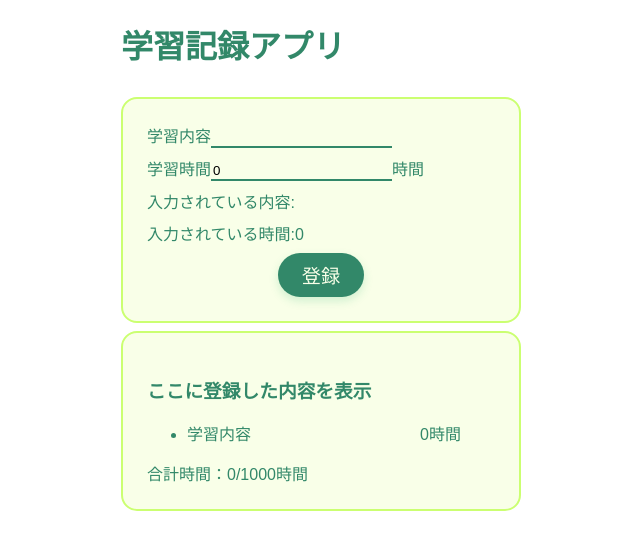
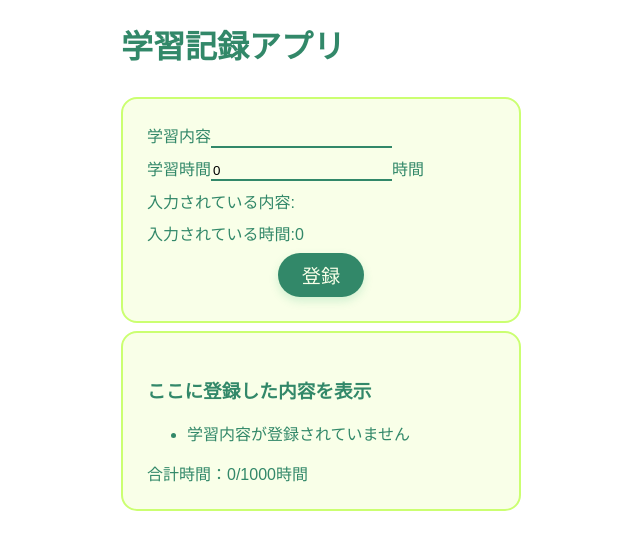
Before and after one commit to mimimi444/next-study-reccording-app, a Next.js app: page / in a window 1280 px wide. Shown: the top 550 px of the page, without its empty margins (319-959 px from the left). Built offline with nearby package versions, Linux system fonts and the light colour scheme.

Commit message:
初期値を「学習内容が登録されていません」に変更

```diff
--- a/app/components/Result.tsx
+++ b/app/components/Result.tsx
@@ -13,6 +13,7 @@ export default function Result({
             <h3>ここに登録した内容を表示</h3>
             <ul>
                 {registeredObj.map((obj)=>{
+                    if(obj.id!==""){
                 return(
                     <li key={obj.id}>
                     <div>
@@ -20,7 +21,9 @@ export default function Result({
                     <p>{obj.time}時間</p>
                     </div>
                     </li>
-                );
+                );}else{
+                    return <li key={obj.id}><p>{obj.content}</p></li>
+                }
                 })}
             </ul>
             <div>合計時間：{sum}/1000時間</div>
--- a/app/page.tsx
+++ b/app/page.tsx
@@ -15,7 +15,7 @@ export default function Home() {
   const [inputStudyTime, setInputStudyTime] = useState<number>(0);
   const [registeredObj, setRegisteredObj] = useState<StudyObj[]>([{
     id:"",
-    content:"学習内容",
+    content:"学習内容が登録されていません",
     time:0
   }])
   const [sum, setSum] = useState(0);
```
